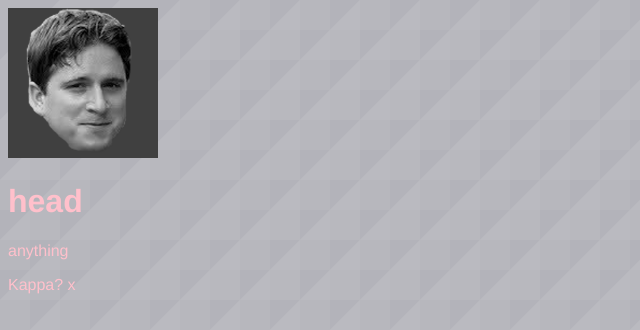
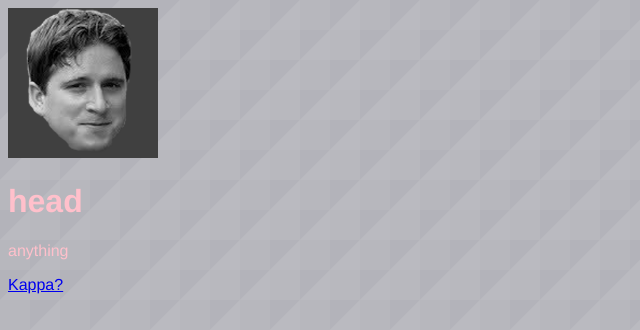
Before and after one commit to x14552067/miscrepo, a plain HTML site: page index.html in a window 1280 px wide. Shown: the full height of the page, 0-640 px from the left. Drawn offline with Linux system fonts and the light colour scheme.

Commit message:
Version 3.7

```diff
--- a/index.html
+++ b/index.html
@@ -13,11 +13,11 @@
 			<img src="Kappa.gif" style="width:150px;height:150px;" />
 	<h1> head </h1>
 	<p> anything </p>
-	<a href-"page2.html"> Kappa? </a>
+	<a href="page2.html"> Kappa? </a>
 
 
 		</body>
 
 
 
-</html>x
+</html>
```
